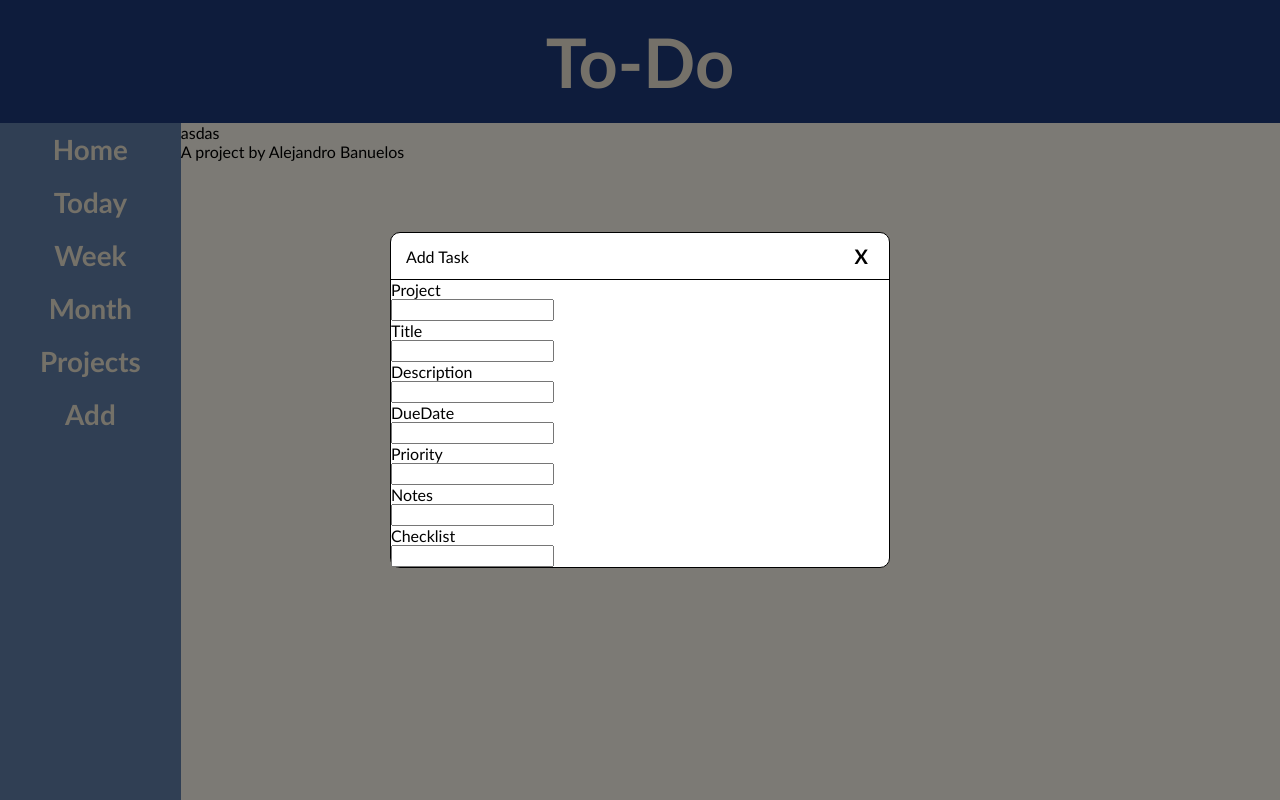
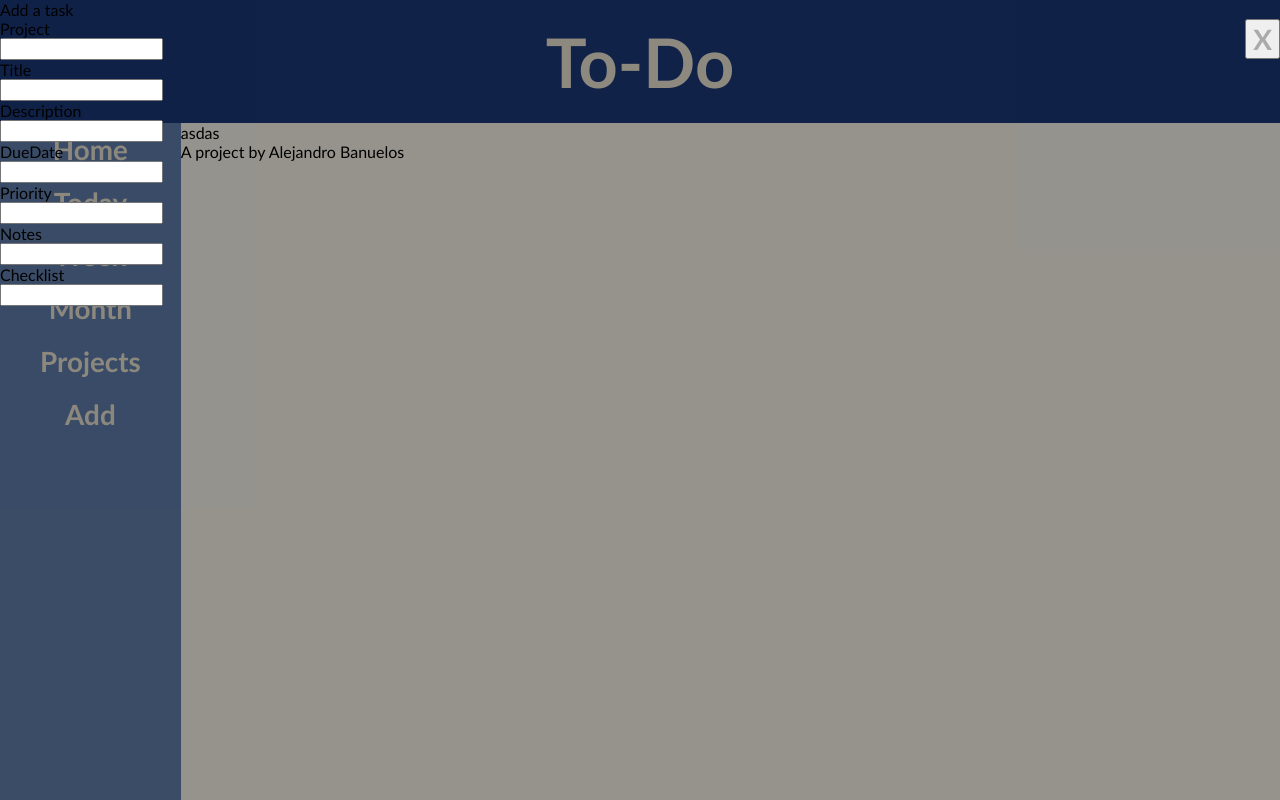
Before and after one commit to Draxgun/odin-todo, a website built with webpack: page dist/index.html in a window 1280 px wide. Both pictures are taken after a click on the button "Add". Built offline with nearby package versions, Linux system fonts and the light colour scheme.

Commit message:
modal technology and functions done just need css

```diff
--- a/src/home.js
+++ b/src/home.js
@@ -10,10 +10,6 @@ let loadPageStucture = () => {
 
     /*Creates the header*/
     createHeader()
-
-     /* Creates the modal stucutre */
-     createModal()
-
     /* Creates the content side */
     createContent()
 
--- a/src/modal.js
+++ b/src/modal.js
@@ -1,31 +1,11 @@
 import {capitalizeFirstLetter} from './capitalize'
 import {createDOMContainer,createDomElement} from './domCreators'
 
-let createModal = () => {
-    createModalStructure()
-}
-
-let createModalStructure = () => {
-
-    let overlay = document.createElement('div')
-    overlay.setAttribute('id','overlay')
-    document.body.appendChild(overlay)
-
-    let mainContainer = createDOMContainer('modal','modal')
-
-    /* Header of the modal*/
-    let modalHeader = createDOMContainer('','modalHeader')
 
 
-    let title = createDomElement('div','','titleModal','Add Task')
-    modalHeader.appendChild(title)
+let createTaskModal = () => {
 
-    let deleteButton = createDomElement('button','close','closeButton',`x`)
-    deleteButton.querySelector = 'data-close-button'
-    modalHeader.appendChild(deleteButton)
-
-    mainContainer.appendChild(modalHeader)
-
+    let mainContainer = createDOMContainer('','testContent')
 
     let structure = ['project','title','description','dueDate','priority','notes','checklist']
 
@@ -40,12 +20,48 @@ let createModalStructure = () => {
     })
 
 
-    document.body.appendChild(mainContainer)
+    return mainContainer
 }
 
 
+let createModalStructure = (content,modalName,title,openButton)=>{
+
+
+    /* Creates the modal Container */
+    let modalContainer = createDOMContainer(modalName,'modal')
+
+    /* Creates the modal header */
+    let modalHeader = createDOMContainer('',`${modalName}Header`)
+
+    /* Creates the modal title */
+    let modalTitle = createDomElement('div','','modalHeaderTitle',title)
+    modalHeader.appendChild(modalTitle)
+    /* Creates the close button*/
+    let close  = createDomElement('button','','close','x')
+    modalHeader.appendChild(close)
+
+    /* Adds the modal */
+    modalContainer.appendChild(modalHeader)
+    modalContainer.appendChild(content)
+
+
+    openButton.addEventListener('click',()=>{
+        console.log('hola')
+        document.body.appendChild(modalContainer)
+        modalContainer.style.display = "block";
+
+    })
+    close.addEventListener('click',()=>{
+        modalContainer.style.display = "none";
+        document.body.removeChild(modalContainer)
+
+
+    })
+
+}
 
 
 export {
-    createModal
+    createTaskModal,
+    createModalStructure
 }
--- a/src/sidebar.js
+++ b/src/sidebar.js
@@ -1,5 +1,5 @@
 import {capitalizeFirstLetter} from './capitalize'
-import {createModalStructure} from './modal'
+import {createModalStructure,createTaskModal} from './modal'
 
 /* Creates the side bar*/
 let loadSidebar= (content) => {
@@ -44,52 +44,15 @@ let createSidebarItem = (name,container) =>{
 }
 
 let addButtonListeners = () => {
-    addTask()
+    addTaskButton()
 }
 
-let addTask = () => {
-
+let addTaskButton = () => {
 
     let addButton = document.getElementById('addButton')
-    addButton.setAttribute('data-modal-target','#modal')
+    let taskContent = createTaskModal()
+    createModalStructure(taskContent,'task','Add a task',addButton)
 
-    let openModalButtons = document.querySelectorAll('[data-modal-target]')
-    let closeModalButtons = document.querySelectorAll('#closeButton')
-
-    let overlay = document.getElementById('overlay')
-
-    openModalButtons.forEach(button => {
-    button.addEventListener('click', () => {
-        const modal = document.querySelector(button.dataset.modalTarget)
-        openModal(modal)
-    })
-    })
-
-    overlay.addEventListener('click', () => {
-    const modals = document.querySelectorAll('.modal.active')
-    modals.forEach(modal => {
-        closeModal(modal)
-    })
-    })
-
-    closeModalButtons.forEach(button => {
-    button.addEventListener('click', () => {
-        const modal = button.closest('.modal')
-        closeModal(modal)
-    })
-    })
-
-    function openModal(modal) {
-    if (modal == null) return
-    modal.classList.add('active')
-    overlay.classList.add('active')
-    }
-
-    function closeModal(modal) {
-    if (modal == null) return
-    modal.classList.remove('active')
-    overlay.classList.remove('active')
-    }
 
 }
 
--- a/src/style.css
+++ b/src/style.css
@@ -62,64 +62,40 @@ body{
     display: flex;
 }
 
-/* Modal Section */
+/* The Modal (background) */
 .modal {
-    position: fixed;
-    top: 50%;
-    left: 50%;
-    transform: translate(-50%, -50%) scale(0);
-    transition: 200ms ease-in-out;
-    border: 1px solid black;
-    border-radius: 10px;
-    z-index: 10;
-    background-color: white;
-    width: 500px;
-    max-width: 80%;
+    display: none; /* Hidden by default */
+    position: fixed; /* Stay in place */
+    z-index: 1; /* Sit on top */
+    left: 0;
+    top: 0;
+    width: 100%; /* Full width */
+    height: 100%; /* Full height */
+    overflow: auto; /* Enable scroll if needed */
+    background-color: rgb(0,0,0); /* Fallback color */
+    background-color: rgba(0,0,0,0.4); /* Black w/ opacity */
   }
 
-.modal.active {
-    transform: translate(-50%, -50%) scale(1);
-}
-
-.modalHeader {
-    padding: 10px 15px;
-    display: flex;
-    justify-content: space-between;
-    align-items: center;
-    border-bottom: 1px solid black;
-}
-
-.modalHeader .title {
-    font-size: 1.25rem;
-    font-weight: bold;
-}
-
-.modalHeader .closeButton {
-    cursor: pointer;
-    border: none;
-    outline: none;
-    background: none;
-    font-size: 1.25rem;
-    font-weight: bold;
-}
-
-.modalBody {
-    padding: 10px 15px;
-}
-
-#overlay {
-    position: fixed;
-    opacity: 0;
-    transition: 200ms ease-in-out;
-    top: 0;
-    left: 0;
-    right: 0;
-    bottom: 0;
-    background-color: rgba(0, 0, 0, .5);
-    pointer-events: none;
+  /* Modal Content/Box */
+  .modal-content {
+    background-color: #fefefe;
+    margin: 15% auto; /* 15% from the top and centered */
+    padding: 20px;
+    border: 1px solid #888;
+    width: 80%; /* Could be more or less, depending on screen size */
   }
 
-#overlay.active {
-    opacity: 1;
-    pointer-events: all;
-}
+  /* The Close Button */
+  .close {
+    color: #aaa;
+    float: right;
+    font-size: 28px;
+    font-weight: bold;
+  }
+
+  .close:hover,
+  .close:focus {
+    color: black;
+    text-decoration: none;
+    cursor: pointer;
+  }
```
Also changed, not shown: dist/main.js.
